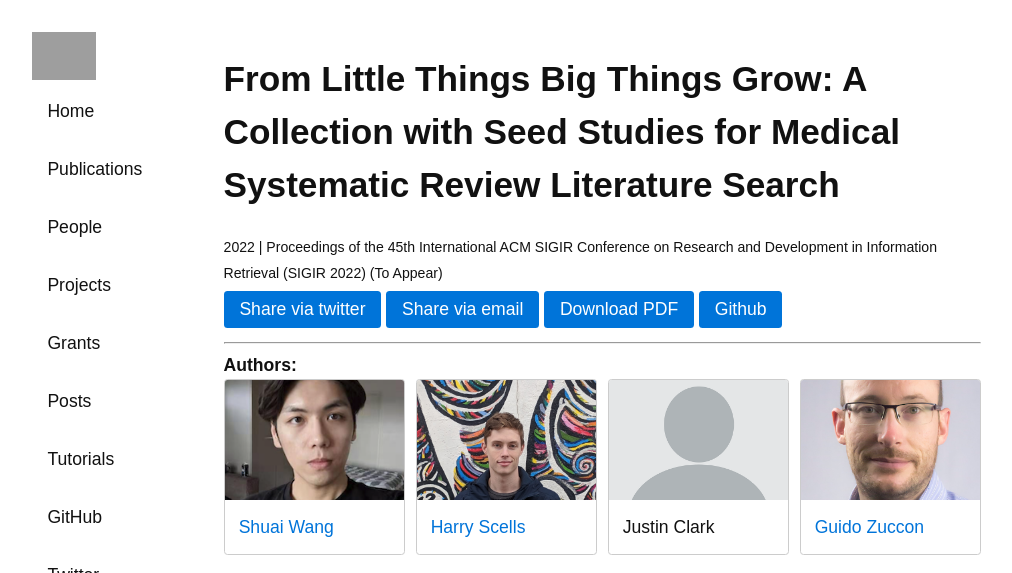
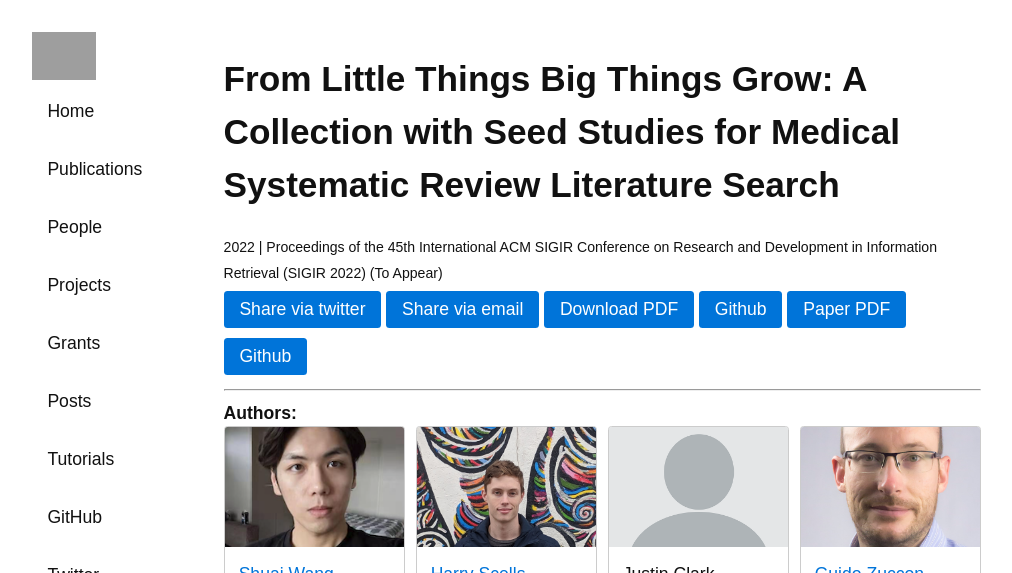
Before and after one commit to ielab/ielab.github.io, a Jekyll site: the page built from _publications/shuai-2022-seedcollection.md, in a window 1280 px wide, cut to the strip 0-573 px from the top of the page. Shown: the whole strip, without its empty margins (139-1151 px from the left). Built offline with Jekyll 4.4.1, drawn with Linux system fonts in a browser that asks for light colours; grey boxes are pictures that could not be loaded.

Commit message:
update paper pdf

```diff
--- a/_publications/shuai-2022-seedcollection.md
+++ b/_publications/shuai-2022-seedcollection.md
@@ -9,6 +9,10 @@ projects: [systematic-reviews]
 links:
  - url: http://github.com/ielab/sysrev-seed-collection
    name: Github
+ - url: http://ielab.io/files/shuai-SR-collection.pdf
+   name: Paper PDF
+ - url: http://github.com/files/sigir2022/SIGIR2022-seed-collection.pdf
+   name: Github
 ---
 ---
 ## Abstract
```
Also changed, not shown: 2 other files.
